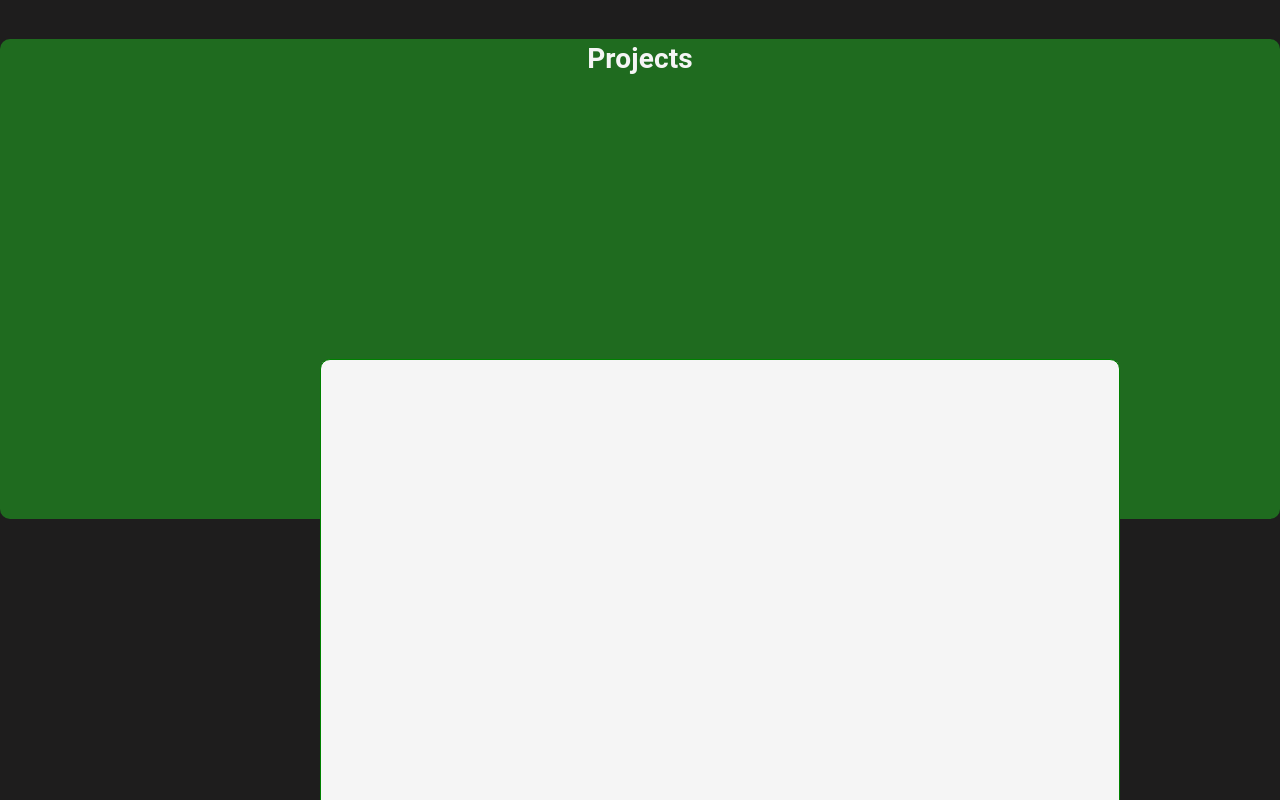
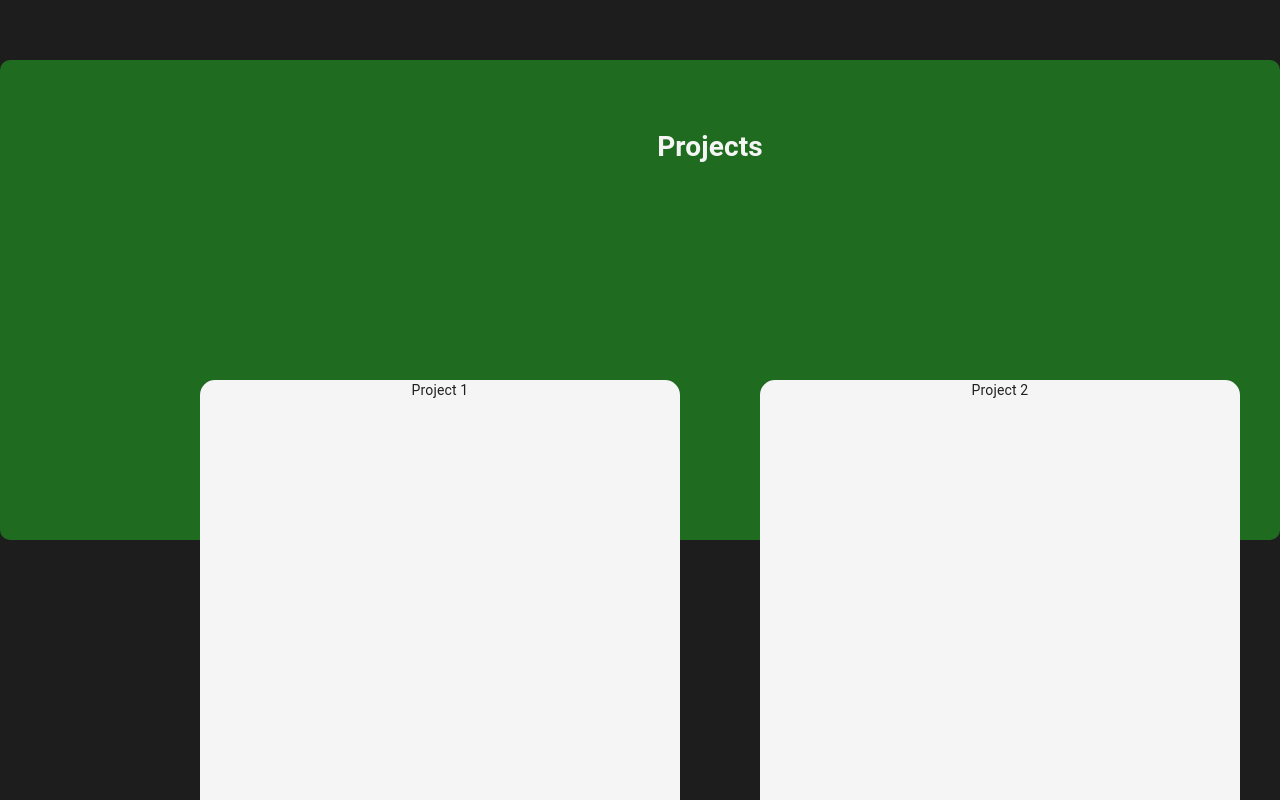
Before and after one commit to ElvisHernandez/Portfolio, a React (Create React App) app: page / in a window 1280 px wide. Shown: the part 1820-2620 px from the top of the page. Built offline with nearby package versions, Linux system fonts and the light colour scheme.

Commit message:
added project cards

```diff
--- a/src/pages/Projects/Projects.jsx
+++ b/src/pages/Projects/Projects.jsx
@@ -3,10 +3,13 @@ import styles from './Projects.module.css'
 
 const Projects = () => {
     return (
-        <div className={styles.projects}>
-            <h1 className={styles.text}>Projects</h1>
-            <div className={styles.skillsIntro}><h1>Projects</h1></div>
-            <div className={styles.skills}></div>
+        <div className={styles.projectsContainer}>
+            <div className={styles.projectsIntro}><h1>Projects</h1></div>
+            {/* <div className={styles.projects}></div> */}
+            <div className={styles.projects}>
+                <span className={styles.project1}>Project 1</span>
+                <span className={styles.project2}>Project 2</span>
+            </div>
         </div>
     );
 }
--- a/src/pages/Projects/Projects.module.css
+++ b/src/pages/Projects/Projects.module.css
@@ -1,33 +1,49 @@
 
 
-.projects {
+.projectsContainer {
     text-align: center;
-    padding-top: 5rem;
+    padding-top: 10rem;
 }
 
-.text {
-    color: red;
-    /* margin-top: 60rem; */
-}
-
-.skillsIntro {
+.projectsIntro {
     height: 30rem;
     color: whitesmoke;
     /* margin-top: 3.1rem; */
     margin-top: 40rem;
+    padding-top: 3rem;
+    padding-left: 140px;
     border-radius: 10px;
     background: #1f6b1f;
     width: 100vw
 }
 
-.skills {
+/* .projects {
     display: inline-block;
     position: relative;
     bottom: 10rem;
     left: 80px;
-    border: 1px solid green;
+    border: 2px solid green;
     border-radius: 10px;
     background: whitesmoke;
     height: 40rem;
     width: 50rem;
+} */
+
+.projects {
+    display: flex;
+    flex-direction: row;
+    justify-content: space-around;
+    padding-left: 160px;
+    /* padding-bottom: 10rem; */
 }
+
+.project1, .project2 {
+    /* display: inline-block; */
+    /* padding-bottom: 10rem; */
+    position: relative;
+    bottom: 10rem;
+    height: 30rem;
+    width: 30rem;
+    border-radius: 15px;
+    background: whitesmoke;
+}
```
